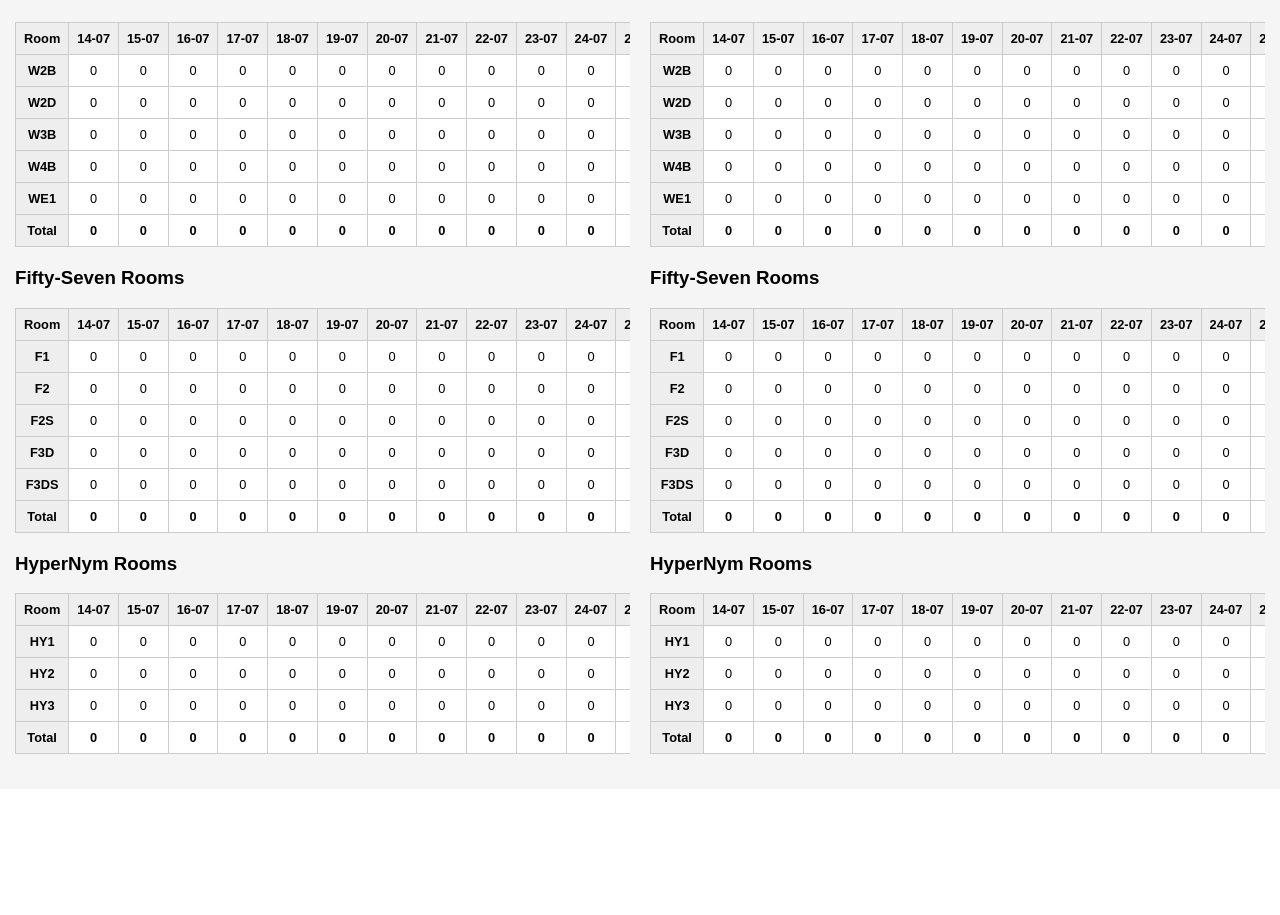
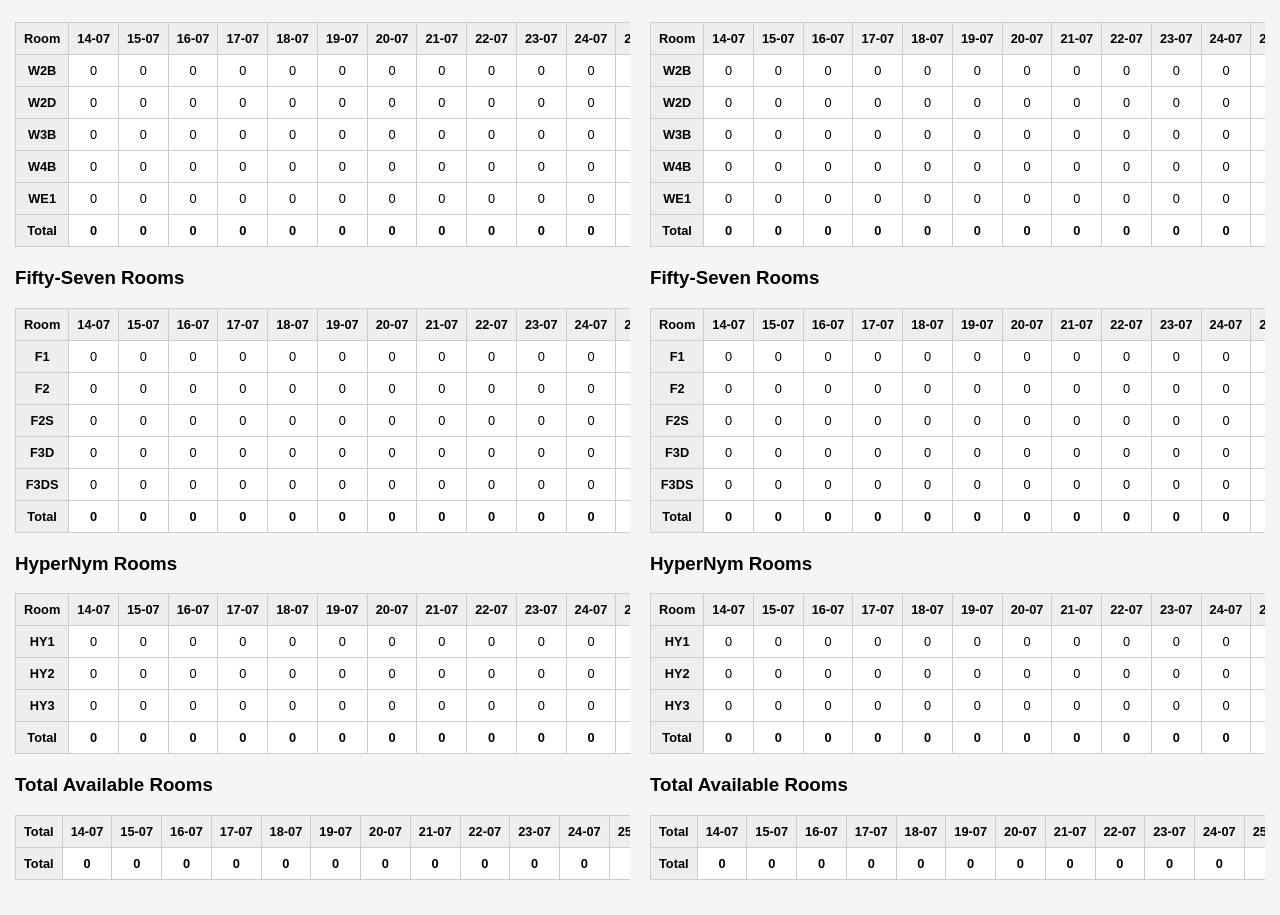
Before and after one commit to Legenden84/siteminder-inventory, a React (Create React App) app: page / in a window 1280 px wide. Shown: the part 682-1597 px from the top of the page. Before the commit the page ends 1471 px from the top, so only its background shows below. Built offline with nearby package versions, Linux system fonts and the light colour scheme.

Commit message:
total available rooms

```diff
--- a/src/components/MainWindow.js
+++ b/src/components/MainWindow.js
@@ -3,7 +3,7 @@
 import './MainWindow.css';
 
 const ascotRoom = ["D2", "D2D", "D2G", "D3", "D3D", "D4D", "E1", "TRP"];
-const wideRoom= ["W2B", "W2D", "W3B", "W4B", "WE1"];
+const wideRoom = ["W2B", "W2D", "W3B", "W4B", "WE1"];
 const fiftySevenRoom = ["F1", "F2", "F2S", "F3D", "F3DS"];
 const hyperNymRoom = ["HY1", "HY2", "HY3"];
 
@@ -209,6 +209,42 @@
         );
     };
 
+    renderTotalTable = (roomTypes, title, showKapacitet, data) => {
+        const dates = this.state.slideDirection ? this.state.preloadedDates : this.generateDates(this.props.chosenDate);
+        const { slideDirection } = this.state;
+        const slideClass = slideDirection === 'left' ? 'slide-left' : 'slide-right';
+
+        const totals = this.calculateTotal(roomTypes, dates, showKapacitet, data);
+
+        return (
+            <div className="table-container">
+                <h3>{title}</h3>
+                <table>
+                    <thead>
+                        <tr>
+                            <th>Total</th>
+                            {dates.map(({ displayDate }, index) => (
+                                <th key={index} className={slideDirection ? slideClass : ''}>
+                                    {displayDate}
+                                </th>
+                            ))}
+                        </tr>
+                    </thead>
+                    <tbody>
+                        <tr className="total-row">
+                            <td style={{ fontWeight: 'bold' }}>Total</td>
+                            {totals.map((total, index) => (
+                                <td key={index} className={slideDirection ? slideClass : ''} style={{ fontWeight: 'bold' }}>
+                                    {total}
+                                </td>
+                            ))}
+                        </tr>
+                    </tbody>
+                </table>
+            </div>
+        );
+    };
+
     resetDate = () => {
         const today = moment().format('DD-MM-YYYY');
         this.props.updateChosenDate(today);
@@ -240,12 +276,14 @@
                         {this.renderTable(wideRoom, 'Wide Rooms', this.props.showKapacitet, this.props.showOccupancy, this.props.htmData, true, true)}
                         {this.renderTable(fiftySevenRoom, 'Fifty-Seven Rooms', this.props.showKapacitet, this.props.showOccupancy, this.props.htmData, true, true)}
                         {this.renderTable(hyperNymRoom, 'HyperNym Rooms', this.props.showKapacitet, this.props.showOccupancy, this.props.htmData, true, true)}
+                        {this.renderTotalTable(ascotRoom.concat(wideRoom, fiftySevenRoom, hyperNymRoom), 'Total Available Rooms', this.props.showKapacitet, this.props.htmData)}
                     </div>
                     <div className="table-section">
                         {this.renderTable(ascotRoom, 'Ascot Rooms', false, false, this.props.siteminderData, false, false)}
                         {this.renderTable(wideRoom, 'Wide Rooms', false, false, this.props.siteminderData, false, false)}
                         {this.renderTable(fiftySevenRoom, 'Fifty-Seven Rooms', false, false, this.props.siteminderData, false, false)}
                         {this.renderTable(hyperNymRoom, 'HyperNym Rooms', false, false, this.props.siteminderData, false, false)}
+                        {this.renderTotalTable(ascotRoom.concat(wideRoom, fiftySevenRoom, hyperNymRoom), 'Total Available Rooms', false, this.props.siteminderData)}
                     </div>
                 </div>
             </div>
```
